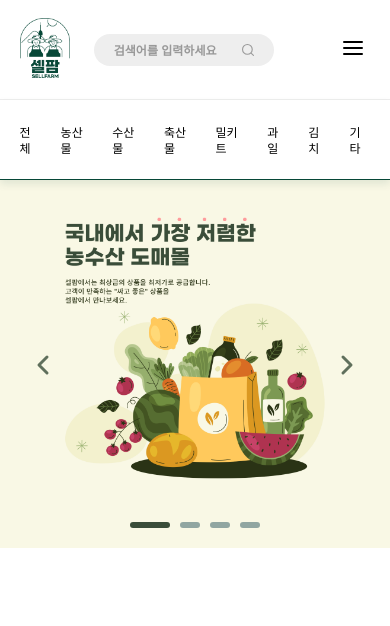
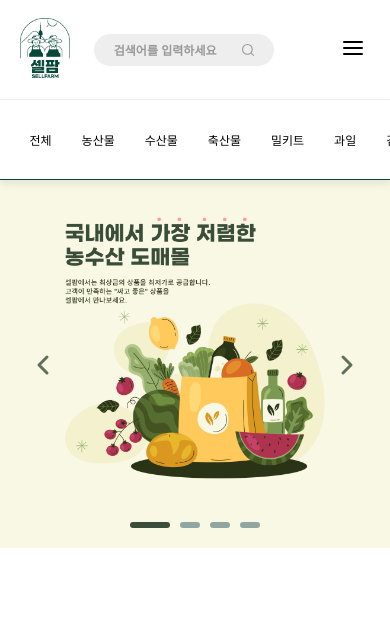
Before and after one commit to sarah04470/sellfarm, a plain HTML site: page index.html in a window 390 px wide. Shown: the top 626 px of the page. Drawn offline with nearby package versions, Linux system fonts and the light colour scheme; some icons are missing; a web font is replaced by a local one.

Commit message:
mob gnb-list fix

```diff
--- a/css/style.css
+++ b/css/style.css
@@ -824,10 +824,10 @@ footer .footer-wrap .footer-copyright .copyright-item{ font-size: 0.75rem; }
     header nav .gnb .gnb-wrap .ham-btn .ham-btn-item.on span:nth-of-type(2){ opacity: 0; }
     header nav .gnb .gnb-wrap .ham-btn .ham-btn-item.on span:nth-of-type(3){ bottom: 50%; transform: translateY(50%) rotate(-45deg); } */
 
-    header nav .gnb-list{ width: 100%; height: 5rem; border-bottom: 1px solid #074737; box-shadow: 0 0.25rem 0.5rem 0 rgba(7, 71, 55, 0.1); display: flex; align-items: center; }
+    header nav .gnb-list{ width: 100%; height: 5rem; border-bottom: 1px solid #074737; box-shadow: 0 0.25rem 0.5rem 0 rgba(7, 71, 55, 0.1); display: flex; align-items: center; overflow-x: auto; -webkit-overflow-scrolling: touch; white-space: nowrap; }
     header nav .gnb-list .lnb-wrap{ width: 90%; margin: 0 auto; }
-    header nav .gnb-list .lnb-wrap .lnb-list{ width: 100%; display: flex; flex-direction: row; gap: 1.25rem; justify-content: flex-start; align-items: center; }
-    header nav .gnb-list .lnb-wrap .lnb-list .lnb-item{  }
+    header nav .gnb-list .lnb-wrap .lnb-list{ width: 100%; display: flex; flex-direction: row; gap: 1.25rem; justify-content: flex-start; align-items: center;  }
+    header nav .gnb-list .lnb-wrap .lnb-list .lnb-item{ display: inline-block; margin-left: 10px; }
     header nav .gnb-list .lnb-wrap .lnb-list .lnb-item .item{ text-decoration: none; color: #000; font-size: 0.75rem; font-family: 'Pretendard'; }
 
 
```
